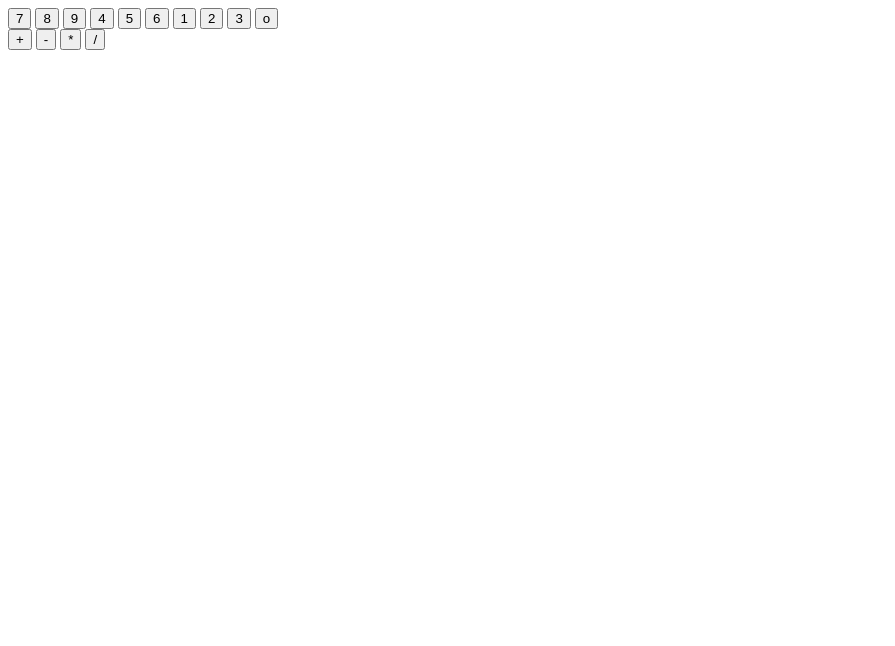
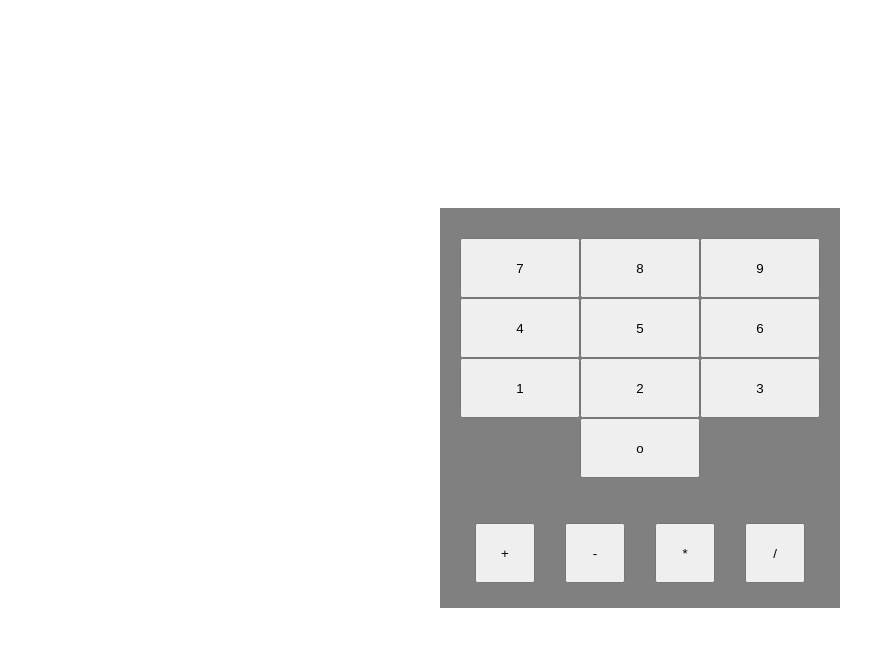
Before and after one commit to Tuneastic/calculator, a plain HTML site: page index.html in a window 1280 px wide. Shown: the whole page, without its empty margins (0-895 px from the left). Drawn offline with Linux system fonts and the light colour scheme.

Commit message:
Add styles for the calculator butttons

```diff
--- a/index.html
+++ b/index.html
@@ -9,6 +9,7 @@
 </head>
 <body>
     <div id="calculator">
+        <div id="screen"></div>
         <div id="numberPanel">
             <button id="7">7</button>
             <button id="8">8</button>
--- a/styles.css
+++ b/styles.css
@@ -0,0 +1,47 @@
+body {
+    height:100vh;
+    display:flex;
+    justify-content: center;
+    align-items: center;
+}
+#calculator {
+    background-color: gray;
+    width: 400px;
+    height:400px;
+    display:flex;
+    flex-direction: column;
+}
+#numberPanel {
+    height:80%;
+    width:100%;
+    display:flex;
+    flex-direction: row;
+    justify-content: center;
+    align-items: center;
+    flex-wrap: wrap;
+    padding-top:30px;
+}
+
+#operatorPanel {
+    height:20%;
+    width:100%;
+    display:flex;
+    flex-direction: row;
+    justify-content: center;
+    align-items: center;
+    flex-wrap: wrap;
+    padding-top:30px;
+    padding-bottom: 30px;
+}
+
+#numberPanel button {
+    height:60px;
+    width:60px;
+    flex:0 0 30%;
+}
+
+#operatorPanel button {
+    height:60px;
+    width:60px;
+    margin:15px;
+}
```
